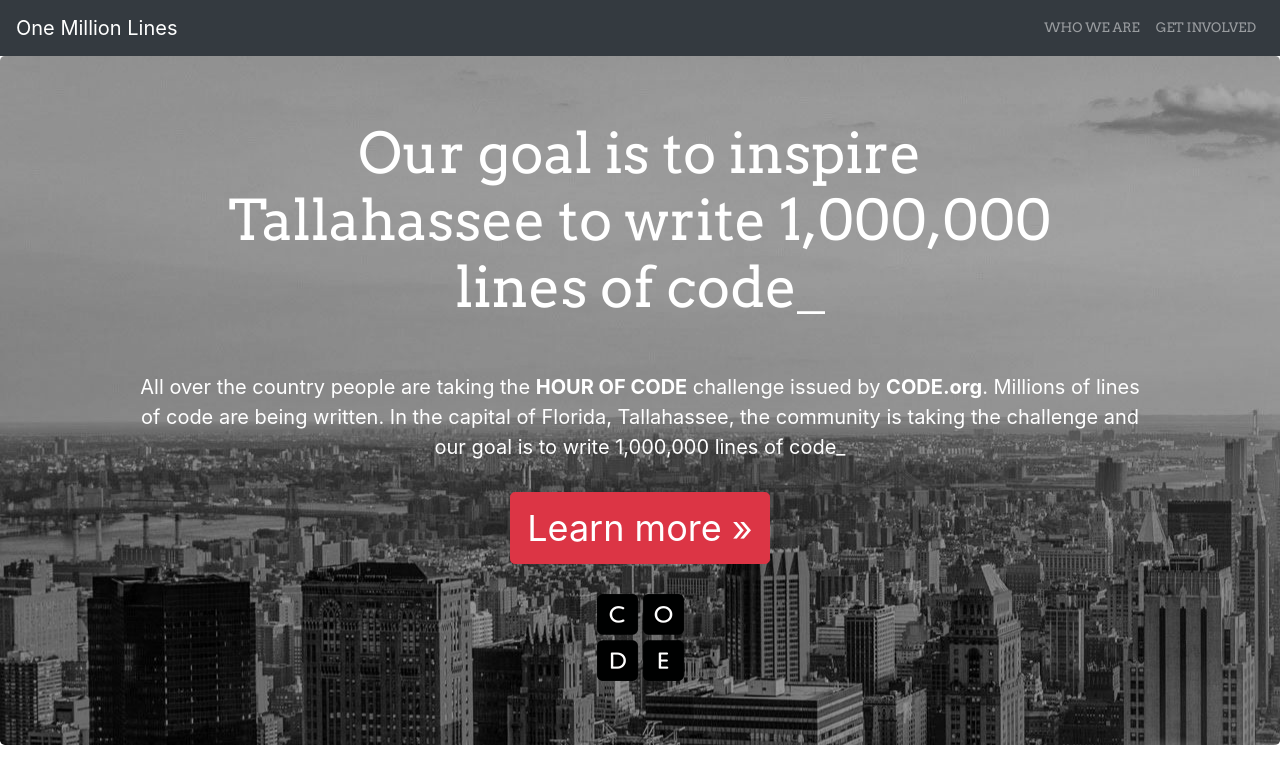
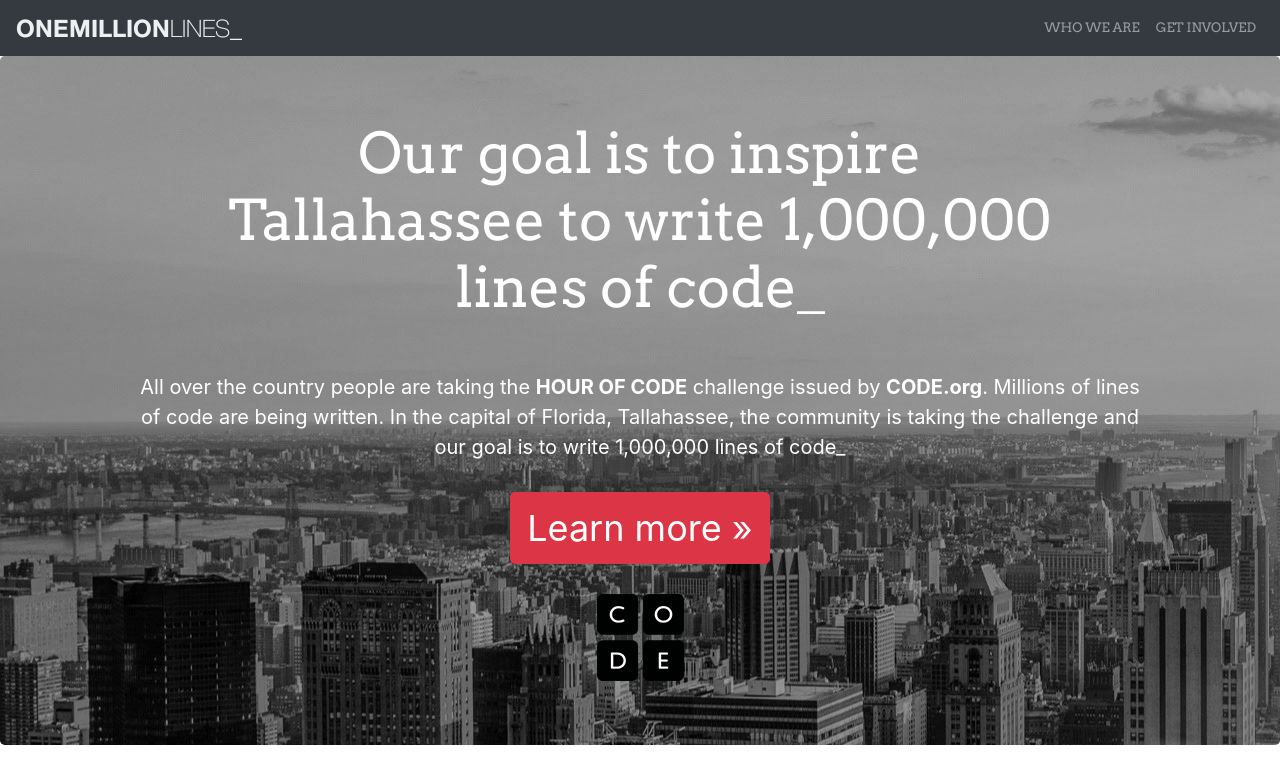
Before and after one commit to francisrod01/building-html-sites, a website: page projects/one-million-lines/index.html in a window 1280 px wide. Shown: the top 774 px of the page. Drawn offline with nearby package versions, Linux system fonts and the light colour scheme.

Commit message:
[oml] Changed navbar-brand text to an image logo

```diff
--- a/projects/one-million-lines/index.html
+++ b/projects/one-million-lines/index.html
@@ -21,7 +21,9 @@
   </head>
   <body>
     <nav class="navbar navbar-expand-md navbar-dark bg-dark fixed-top">
-      <a class="navbar-brand" href="#">One Million Lines</a>
+      <a class="navbar-brand" href="#">
+        <img src="images/top_logo.png" alt="One Million Lines" title="One Million Lines">
+      </a>
       <button class="navbar-toggler collapsed" type="button" data-toggle="collapse" data-target="#navbarsExampleDefault" aria-controls="navbarsExampleDefault" aria-expanded="false" aria-label="Toggle navigation">
         <span class="navbar-toggler-icon"></span>
       </button>
```
Also changed, not shown: projects/one-million-lines/images/top_logo.png (added).
